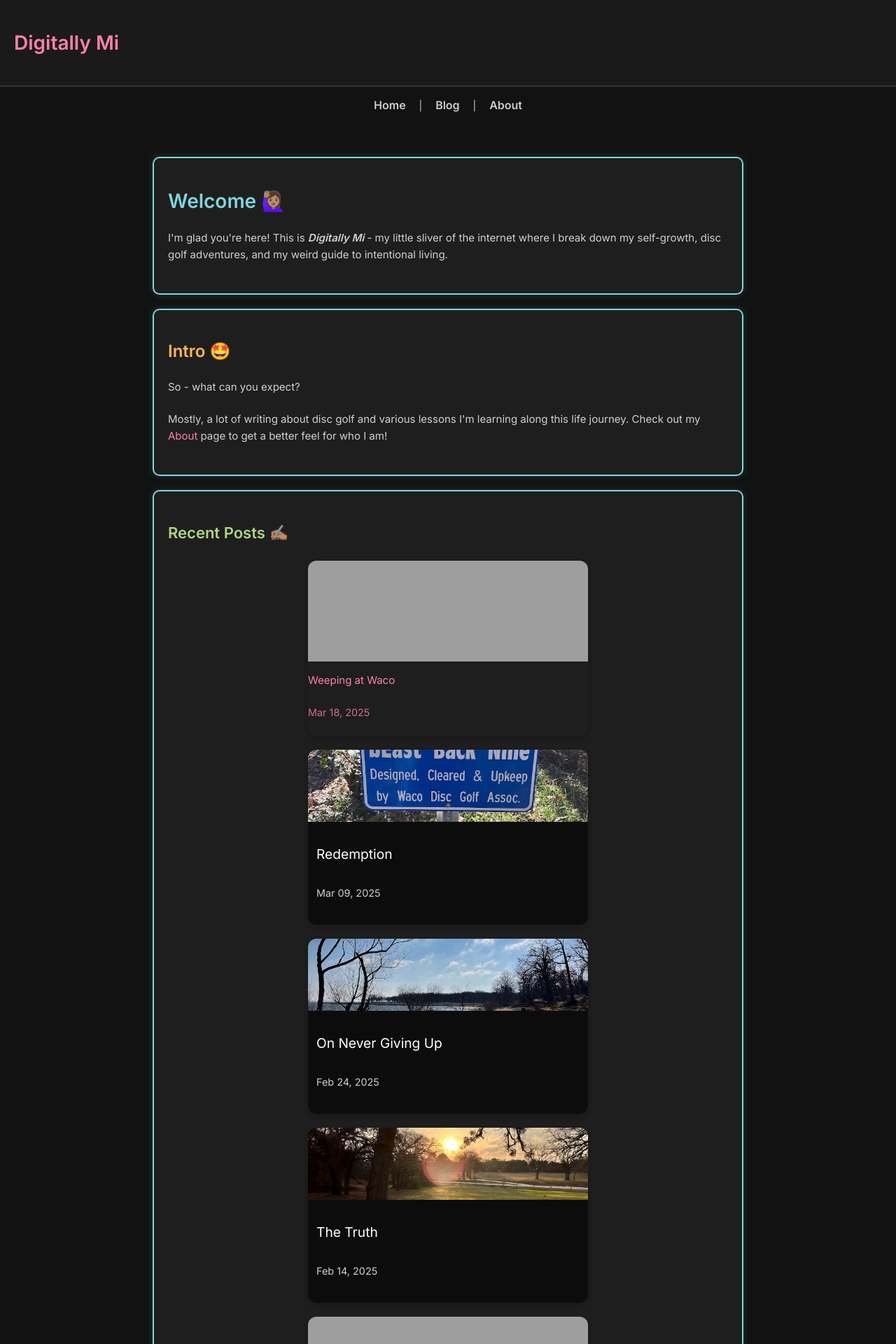
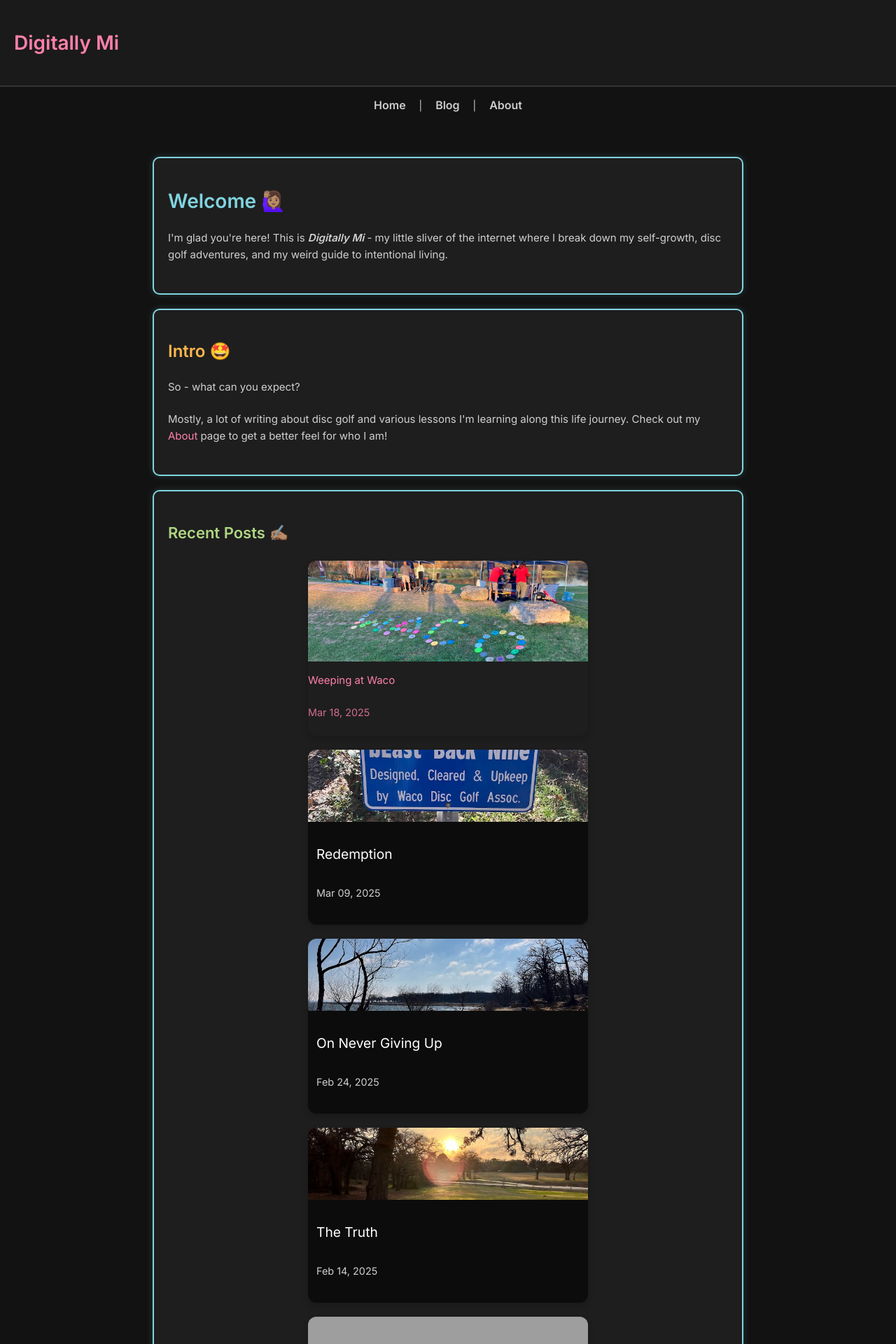
Before and after one commit to meeeyuh/meeeyuh.github.io, a Jekyll site: the page built from index.md, in a window 1280 px wide. Shown: the top 1920 px of the page at 70% size. Built offline with Jekyll 4.4.1, drawn with Linux system fonts in a browser that asks for light colours; our own code applies the rules of GitHub Pages for plain Markdown files; grey boxes are pictures that could not be loaded.

Commit message:
Fixing blog card

```diff
--- a/index.md
+++ b/index.md
@@ -17,7 +17,7 @@ title: "Home"
     <h3>Recent Posts ✍🏽</h3>
         <div class="blog-grid">
         <a href="/blog/2025-03-18-Weeping-at-Waco/" class="blog-card">
-            <div class="blog-card-image" style="background-image: url('/assets/images/posts/20250322-WeepingWaco-LostDiscs.jpg);"></div>
+            <div class="blog-card-image" style="background-image: url('/assets/images/posts/20250322-WeepingWaco-LostDiscs.jpg');"></div>
             <div class="Blog-card-text">
                 <p>Weeping at Waco</p>
                 <p class="post-date">Mar 18, 2025</p>
```
